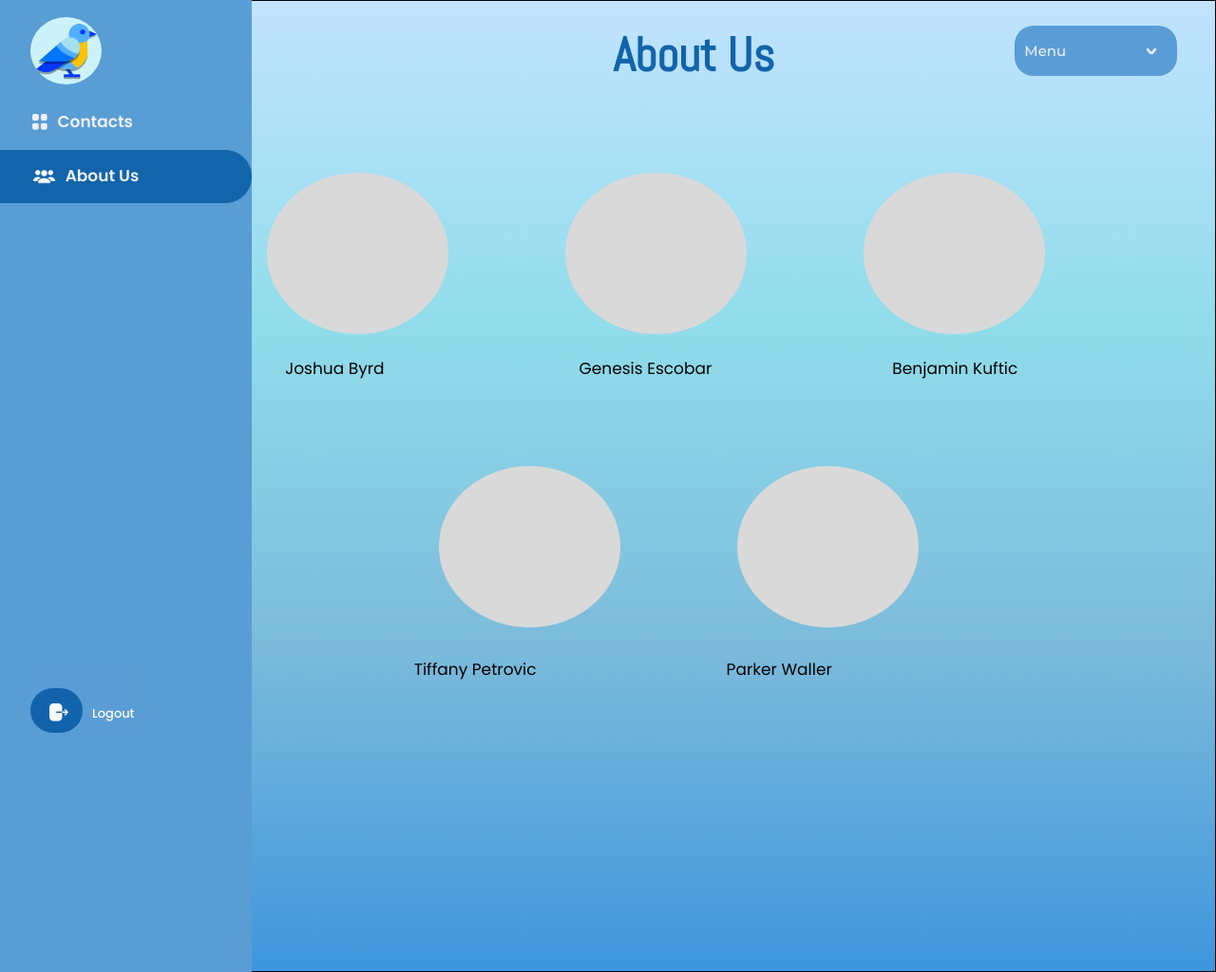
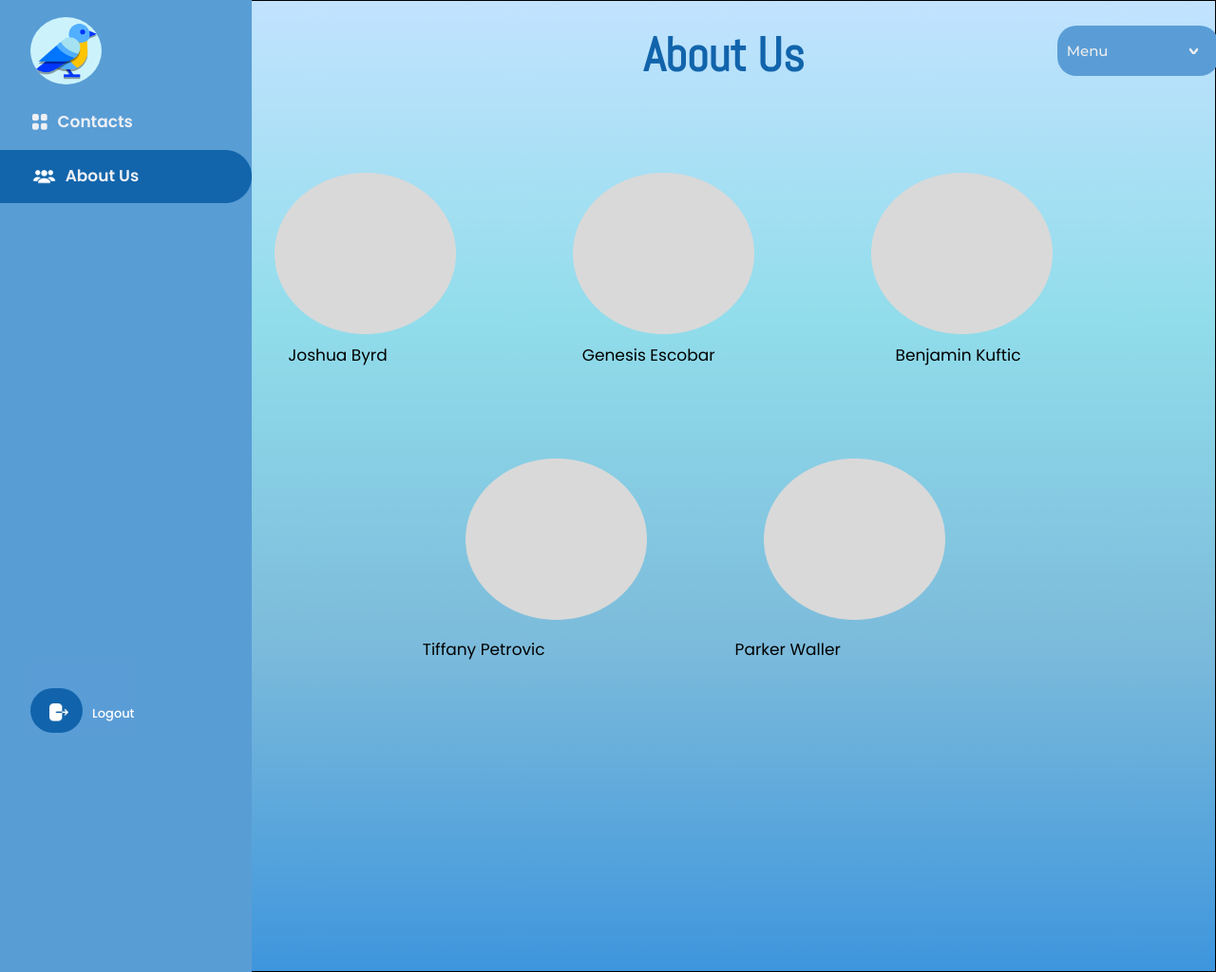
Before and after one commit to jsbyrd/cop4331-first-project, a PHP site: page /about.html in a window 1280 px wide. Shown: the whole page at 95% size. Run offline with PHP 8.4, Linux system fonts and the light colour scheme.

Commit message:
More styling changes

```diff
--- a/css/about.css
+++ b/css/about.css
@@ -40,8 +40,8 @@ body {
   background-repeat: no-repeat;
   background-position: center;
   background-image: url('../images/blue-gradient.png');
-  background-color: #ffffff;
 }
+
 .top-bar {
   margin: 0rem 0rem 9.2rem 32.5rem;
   width: calc(100% - 32.5rem);
@@ -50,8 +50,8 @@ body {
   flex-shrink: 0;
 }
 .about-us-title {
-  margin-left: 10%;
-  margin-right: 40%;
+  margin-left: 15%;
+  margin-right: 42%;
   text-align: center;
   font-size: 5rem;
   font-weight: 900;
@@ -149,11 +149,10 @@ body {
 }
 
 .top-circle-row {
-  margin: 0rem 15.9rem 2.4rem 0rem;
+  margin: 0% 15% 0% 20%;
   display: flex;
   align-items: center;
   flex-shrink: 0;
-  margin-left: 20%;
 }
 
 .ellipse-image {
@@ -166,13 +165,10 @@ body {
 }
 
 .top-name-row {
-  margin: 0rem 15rem 8.9rem 7rem;
-  right: 10%;
+  margin: 1% 10% 10% 20%;
   display: flex;
   align-items: center;
   flex-shrink: 0;
-  margin-left: 25%;
-
 }
 
 .team-name {
@@ -192,22 +188,18 @@ body {
 }
 
 .bottom-circle-row {
-  margin: 0rem 30.4rem 3.2rem 12.3rem;
+  margin: 0% 10% 2% 14%;
   width: calc(100% - 42.7rem);
   display: flex;
   align-items: center;
   flex-shrink: 0;
-  margin-left: 30%;
-
 }
 
 .bottom-name-row {
-  margin: 0rem 20rem 0rem 16rem;
+  margin-left: 6%;
   display: flex;
   align-items: center;
   flex-shrink: 0;
-  margin-left: 25%;
-
 }
 
 .team-name-2 {
@@ -272,7 +264,7 @@ body {
 }
 
 .side-options-frame2 {
-  padding-bottom: 50rem;
+  margin: 0rem 0rem 50rem 0rem;
   width: 10.8515rem;
   display: flex;
   flex-direction: column;
@@ -305,7 +297,6 @@ body {
   text-decoration: none;
 }
 .about-frame {
-  margin-right: 0.2508rem;
   box-sizing: border-box;
   padding-left: 0.1668rem;
   width: calc(100% - 0.2508rem);
@@ -337,8 +328,9 @@ body {
 }
 
 .logout-group {
+  margin: 0rem 12rem 0rem 0rem;
   display: flex;
-  align-items: left;
+  align-items: center;
   flex-shrink: 0;
   background-color: #5a9dd6;
   border: none;
@@ -363,10 +355,9 @@ body {
   object-fit: contain;
   vertical-align: center;
 }
-
 .logout-phrase {
   margin-left: 1rem;
-  margin-top: 40%;
+  margin-top: 30%;
   text-align: center;
   font-size: 1.3rem;
   font-weight: 500;
--- a/css/index.css
+++ b/css/index.css
@@ -26,10 +26,9 @@ body {
   align-items: center;
   display: flex;
   flex-direction: column;
-  background-size: 100% 100%;
+  background-size: cover;
   background-repeat: no-repeat;
-  background-position: center;
-  background-image: url('../images/blue-mountain.png');
+  background-image: url('../images/blue-mountain.svg');
 }
 .header {
   margin-bottom: 25.3rem;
--- a/css/register.css
+++ b/css/register.css
@@ -176,6 +176,7 @@ body {
   background-color: #115995;
   border-radius: 1rem;
   flex-shrink: 0;
+  border: none;
 }
 
 .create-btn:hover {
```
Also changed, not shown: css/contacts.css (+12 -5 lines), css/login.css (+3 -4 lines), images/blue-mountain.svg (added).
